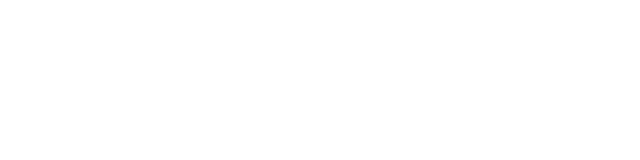
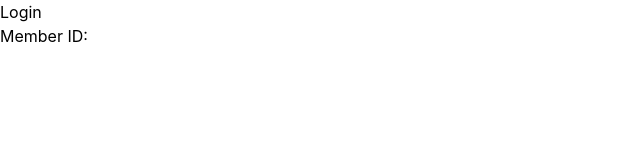
Before and after one commit to cfgdelaware23/Team-5, a React (Vite) app in the folder front_end/: page /login in a window 1280 px wide. Before the commit this address had no page. Shown: the top 160 px of the page, without its empty margins (0-640 px from the left). Built offline with nearby package versions, Linux system fonts and the light colour scheme.

Commit message:
basic login page

```diff
--- a/front_end/src/App.tsx
+++ b/front_end/src/App.tsx
@@ -1,5 +1,6 @@
 import { useState } from 'react'
-import SignupPage from './pages/SignupPage'
+import SignupPage from './pages/signupPage'
+import LoginPage from './pages/LoginPage'
 import './App.css'
 import TransactionTable from './components/TransactionTable'
 // import SideBar from './components/SideBar'
@@ -13,6 +14,7 @@
     <Routes>
       <Route path="/" element={<SignupPage />} />
       <Route path="/transactions" element={<TransactionTable />} />
+      <Route path="/login" element={<LoginPage />} />
     </Routes>
     </BrowserRouter>
   )
--- a/front_end/src/pages/LoginPage.tsx
+++ b/front_end/src/pages/LoginPage.tsx
@@ -3,7 +3,7 @@
 
 
 
-function SignupPage() {
+function LoginPage() {
     const [memberId, setMemberId] = useState('')
 
 
@@ -28,4 +28,4 @@
     )
 }
 
-export default SignupPage
+export default LoginPage
```
